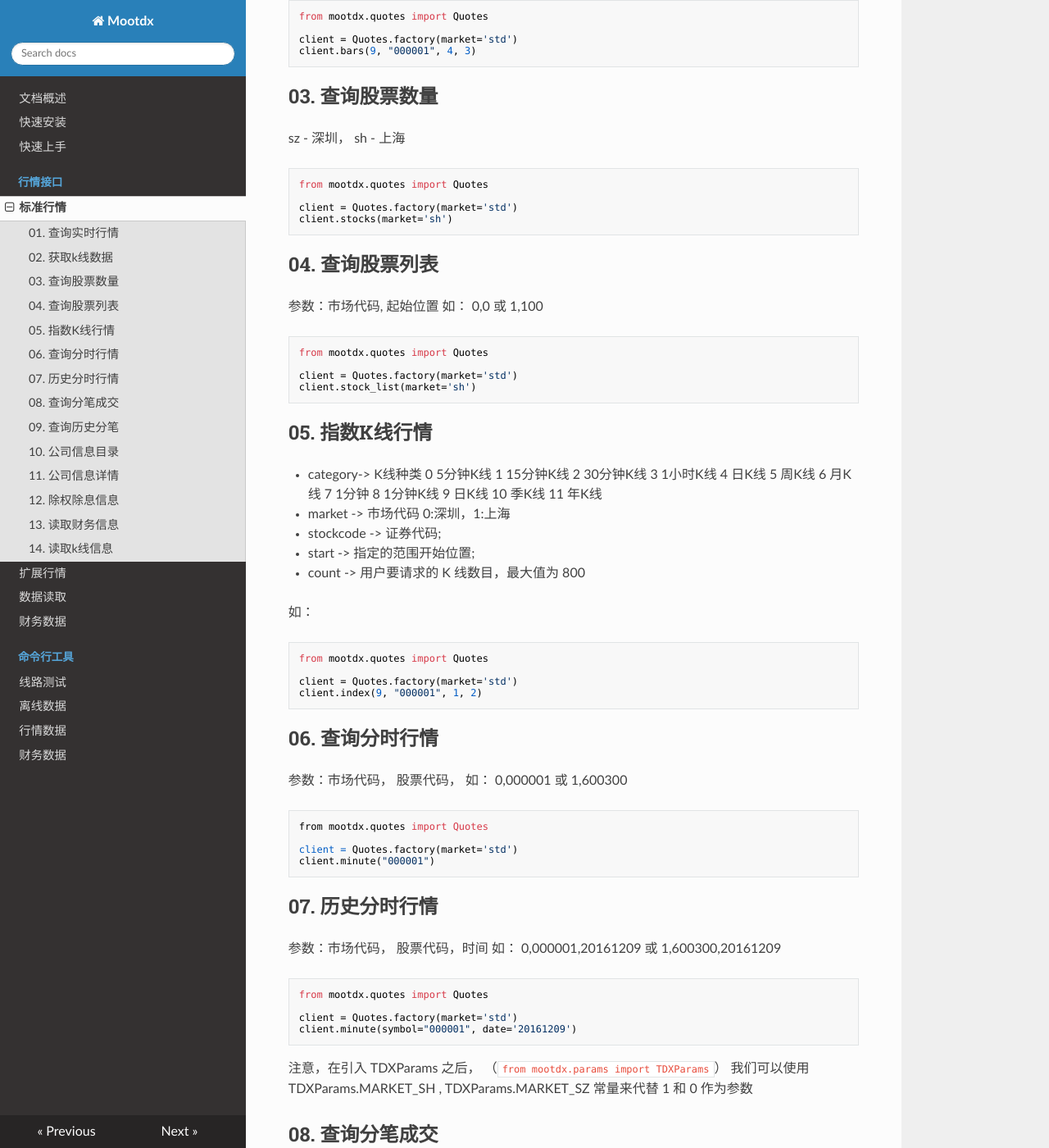
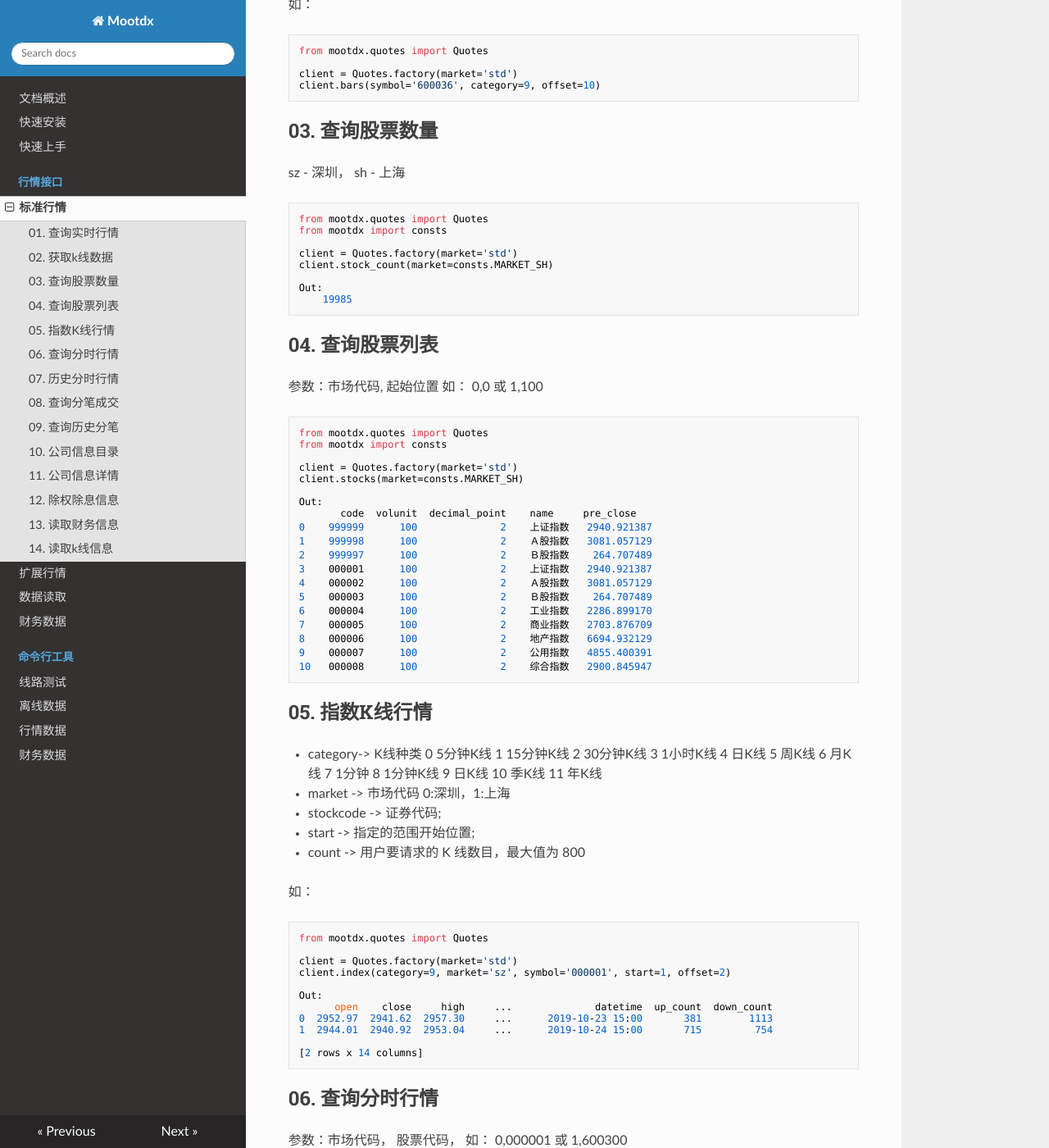
Before and after one commit to mootdx/mootdx, an MkDocs documentation site: the page built from docs/api/quote1.md, in a window 1280 px wide and 1400 px high, scrolled down 1210 px. Shown: the whole window at 82% size. Built offline with MkDocs 1.6.1, drawn with Linux system fonts in a browser that asks for light colours; nearby versions of some CDN libraries; old or Windows-style settings are respelled for this version of MkDocs; some of the changed text lies outside the part shown.

Commit message:
update ext quote symbol format

````diff
--- a/docs/api/quote1.md
+++ b/docs/api/quote1.md
@@ -26,7 +26,7 @@
 from mootdx.quotes import Quotes
 
 client = Quotes.factory(market='std')
-client.quotes(["000001", "600300"])
+client.quotes(symbol=["000001", "600300"])
 ```
 
 注意点：非股票品种代码，有些获取的价格不是实际价格，比如可转债获取价格为实际价格 x 10。
@@ -52,6 +52,9 @@
 
 - count -> 用户要请求的 K 线数目，最大值为 800
 
+
+
+
 ```
 
 如：
@@ -60,7 +63,7 @@
 from mootdx.quotes import Quotes
 
 client = Quotes.factory(market='std')
-client.bars(9, "000001", 4, 3)
+client.bars(symbol='600036', category=9, offset=10)
 ```
 
 ## 03. 查询股票数量
@@ -69,9 +72,13 @@
 
 ```python
 from mootdx.quotes import Quotes
+from mootdx import consts
 
 client = Quotes.factory(market='std')
-client.stocks(market='sh')
+client.stock_count(market=consts.MARKET_SH)
+
+Out:
+	19985
 ```
 
 ## 04. 查询股票列表
@@ -80,9 +87,24 @@
 
 ```python
 from mootdx.quotes import Quotes
+from mootdx import consts
 
 client = Quotes.factory(market='std')
-client.stock_list(market='sh')
+client.stocks(market=consts.MARKET_SH)
+
+Out:
+       code  volunit  decimal_point    name     pre_close
+0    999999      100              2    上证指数   2940.921387
+1    999998      100              2    Ａ股指数   3081.057129
+2    999997      100              2    Ｂ股指数    264.707489
+3    000001      100              2    上证指数   2940.921387
+4    000002      100              2    Ａ股指数   3081.057129
+5    000003      100              2    Ｂ股指数    264.707489
+6    000004      100              2    工业指数   2286.899170
+7    000005      100              2    商业指数   2703.876709
+8    000006      100              2    地产指数   6694.932129
+9    000007      100              2    公用指数   4855.400391
+10   000008      100              2    综合指数   2900.845947
 ```
 
 ## 05. 指数K线行情
@@ -110,18 +132,37 @@
 from mootdx.quotes import Quotes
 
 client = Quotes.factory(market='std')
-client.index(9, "000001", 1, 2)
+client.index(category=9, market='sz', symbol='000001', start=1, offset=2)
+
+Out:
+      open    close     high     ...              datetime  up_count  down_count
+0  2952.97  2941.62  2957.30     ...      2019-10-23 15:00       381        1113
+1  2944.01  2940.92  2953.04     ...      2019-10-24 15:00       715         754
+
+[2 rows x 14 columns]
 ```
-
 ## 06. 查询分时行情
 
 参数：市场代码， 股票代码， 如： 0,000001 或 1,600300
 
-```
+```python
 from mootdx.quotes import Quotes
 
 client = Quotes.factory(market='std')
-client.minute("000001")
+client.minute(symbol='000001')
+
+Out:
+        price     vol
+0        0.00      48
+1        0.48      48
+2        0.97    1688
+3        0.96       8
+4        0.66   -1688
+5     6915.01   -6774
+6     6965.03  354572
+7     6965.04       0
+
+
 ```
 
 ## 07. 历史分时行情
@@ -132,7 +173,20 @@
 from mootdx.quotes import Quotes
 
 client = Quotes.factory(market='std')
-client.minute(symbol="000001", date='20161209')
+client.minutes(symbol='000001', date='20171010')
+
+Out:
+     price    vol
+0    11.36  11408
+1    11.38   6312
+2    11.38   5023
+3    11.37   3174
+4    11.37   4798
+5    11.39   3377
+6    11.44  10392
+7    11.46  11305
+8    11.46   8787
+
 ```
 
 注意，在引入 TDXParams 之后， （`from mootdx.params import TDXParams`） 我们可以使用 TDXParams.MARKET_SH , TDXParams.MARKET_SZ 常量来代替 1 和 0 作为参数
@@ -145,7 +199,11 @@
 from mootdx.quotes import Quotes
 
 client = Quotes.factory(market='std')
-client.minute(symbol="000001", start=0, offset=30)
+client.transaction(symbol='600036', start=0, offset=10)
+
+Out:
+    time  price   vol  num  buyorsell
+0  15:00   36.4  4097  222          2
 ```
 
 ## 09. 查询历史分笔
@@ -156,7 +214,11 @@
 from mootdx.quotes import Quotes
 
 client = Quotes.factory(market='std')
-client.transaction(symbol="000001", start=0, offset=10, date=20170209)
+client.transactions(symbol='000001', start=0, offset=10, date='20170209')
+
+Out:
+    time  price   vol  num  buyorsell
+0  15:00   36.4  4097  222          2
 ```
 
 ## 10. 公司信息目录
@@ -167,7 +229,26 @@
 from mootdx.quotes import Quotes
 
 client = Quotes.factory(market='std')
-client.F10C('000001')
+client.F10C(symbol='000001')
+
+Out:
+    name    filename   start  length
+0   最新提示  000001.txt       0    9679
+1   公司概况  000001.txt    9679    8139
+2   财务分析  000001.txt   17818   36701
+3   股东研究  000001.txt   54519   21833
+4   股本结构  000001.txt   76352    5327
+5   资本运作  000001.txt   81679    3523
+6   业内点评  000001.txt   85202   45843
+7   行业分析  000001.txt  592660   18250
+8   公司大事  000001.txt  131045  134480
+9   港澳特色  000001.txt  265525   15260
+10  经营分析  000001.txt  280785   16055
+11  主力追踪  000001.txt  296840   56545
+12  分红扩股  000001.txt  353385   93994
+13  高层治理  000001.txt  447379   44723
+14  龙虎榜单  000001.txt  492102   10409
+15  关联个股  000001.txt  502511   90149
 ```
 
 ## 11. 公司信息详情
@@ -178,7 +259,11 @@
 from mootdx.quotes import Quotes
 
 client = Quotes.factory(market='std')
-client.F10("000001", "000001.txt", 0, 100)
+client.F10(symbol='000001', file='000001.txt', start=0, offset=9679)
+
+Out:
+                                               value
+0  ☆最新提示☆ ◇000001 平安银行 更新日期：2019-10-26◇ 港澳资讯 灵通V7...
 ```
 
 注意这里的 起始位置， 数量 参考上面接口的返回结果。
@@ -191,7 +276,14 @@
 from mootdx.quotes import Quotes
 
 client = Quotes.factory(market='std')
-client.xdxr(symbol="600300")
+client.xdxr(symbol='600036')
+
+Out:
+    year  month  day     ...       houzongguben fenshu  xingquanjia
+0   2002      4    9     ...       5.706818e+05    NaN          NaN
+1   2002      7   10     ...       5.706818e+05    NaN          NaN
+2   2002      8   12     ...       5.706818e+05    NaN          NaN
+3   2002     12   10     ...       5.706818e+05    NaN          NaN
 ```
 
 ## 13. 读取财务信息
@@ -203,6 +295,12 @@
 
 client = Quotes.factory(market='std')
 client.finance(symbol="600300")
+
+Out[27]:
+   market    code  liutongguben   ...     weifenlirun  baoliu1  baoliu2
+0       1  600300      167200.0   ...     745611.5625      0.0      6.0
+
+[1 rows x 37 columns]
 ```
 
 ## 14. 读取k线信息
@@ -214,4 +312,16 @@
 
 client = Quotes.factory(market='std')
 client.k(symbol="600300", begin="2017-07-03", end="2017-07-10")
+
+Out:
+            open  close  high   ...         amount        date    code
+date                            ...
+2017-07-03  5.34   5.40  5.41   ...     59721688.0  2017-07-03  600300
+2017-07-04  5.38   5.34  5.39   ...     44179364.0  2017-07-04  600300
+2017-07-05  5.35   5.35  5.36   ...     58219360.0  2017-07-05  600300
+2017-07-06  5.35   5.34  5.36   ...     59126872.0  2017-07-06  600300
+2017-07-07  5.33   5.53  5.57   ...    213569888.0  2017-07-07  600300
+2017-07-10  5.51   5.44  5.51   ...    121877824.0  2017-07-10  600300
+
+[6 rows x 8 columns]
 ```
````
Also changed, not shown: docs/api/affair.md (+8 -8 lines), docs/api/quote2.md (+38 -72 lines), docs/setup.md (+2 -2 lines), 7 other files.
